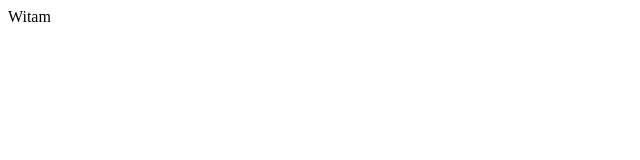
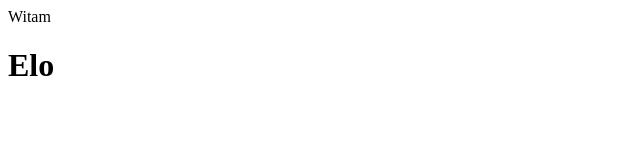
Before and after one commit to Drywnoo/test, a plain HTML site: page index.html in a window 1280 px wide. Shown: the full height of the page, 0-640 px from the left. Drawn offline with Linux system fonts and the light colour scheme.

Commit message:
dodatnie h1

```diff
--- a/index.html
+++ b/index.html
@@ -1 +1,2 @@
 <p>Witam</p>
+<h1>Elo</h1>
```
